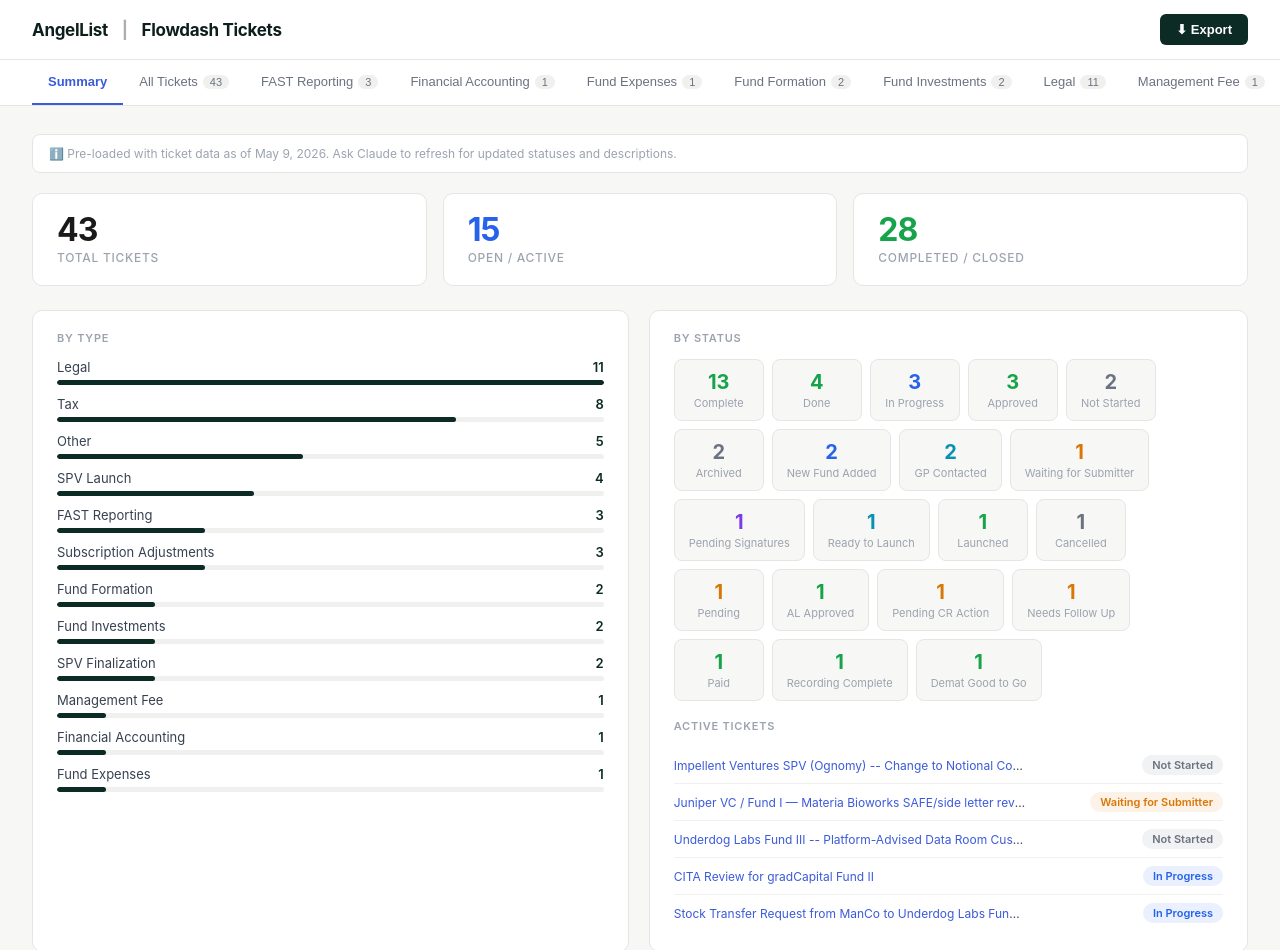
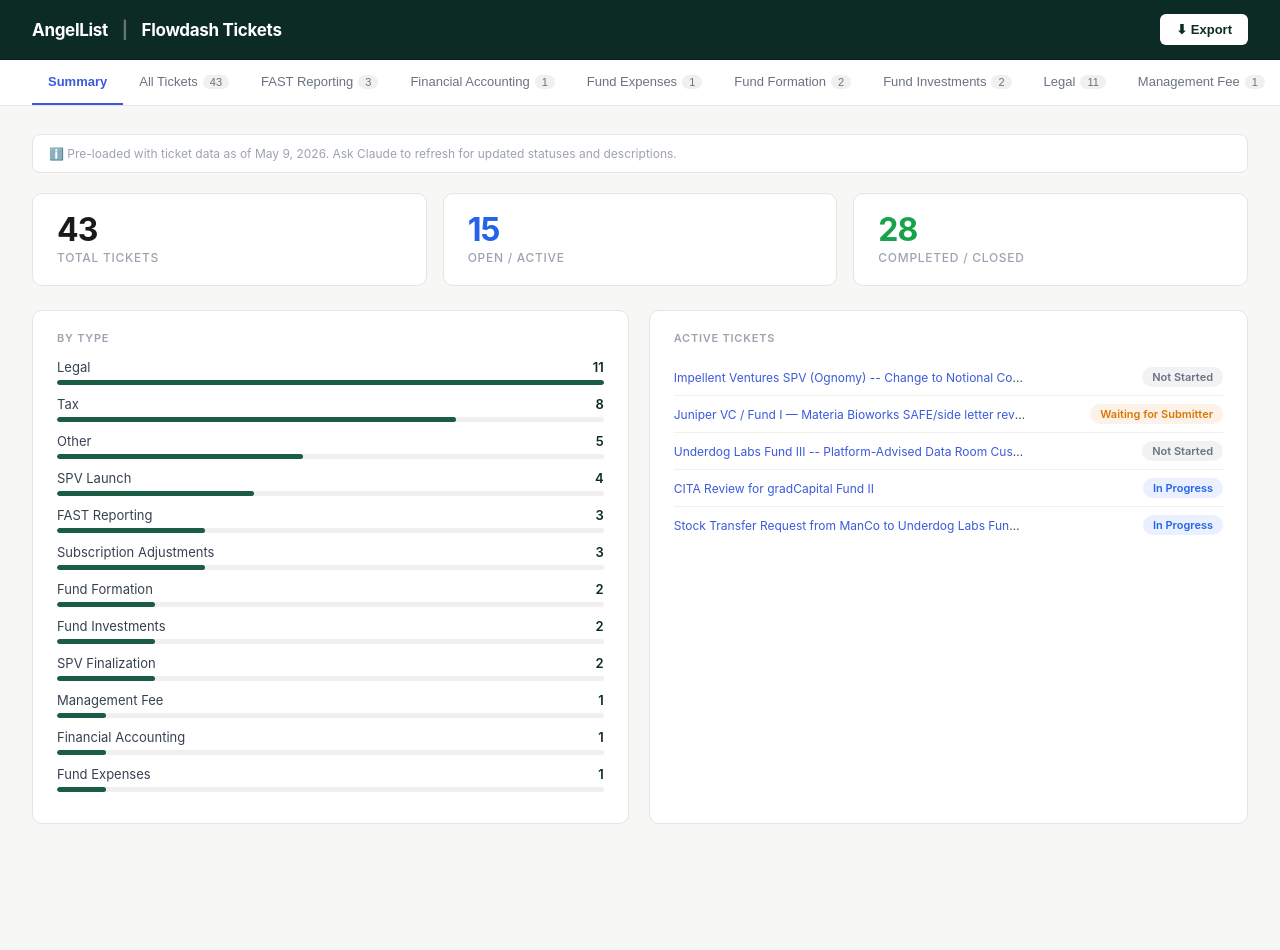
Before and after one commit to colineifert/flowdash-dashboard, a plain HTML site: page index.html in a window 1280 px wide. Shown: the top 950 px of the page. After the commit the page ends 876 px from the top, so only its background shows below. Drawn offline with Linux system fonts and the light colour scheme.

Commit message:
Update index.html

```diff
--- a/index.html
+++ b/index.html
@@ -7,10 +7,10 @@
   <style>
     *{box-sizing:border-box;margin:0;padding:0}
     body{font-family:-apple-system,BlinkMacSystemFont,'Inter','Segoe UI',sans-serif;background:#f7f7f5;color:#1a1a1a;min-height:100vh;display:flex;flex-direction:column}
-    .header{background:#fff;border-bottom:1px solid #e5e5e3;padding:0 32px;display:flex;align-items:center;justify-content:space-between;height:60px;position:sticky;top:0;z-index:50}
-    .logo{font-size:17px;font-weight:700;color:#0d1f1c;letter-spacing:-.3px}
-    .logo span{color:#0d1f1c;opacity:.35;margin:0 10px}
-    .btn-export{background:#0d2b25;color:#fff;border:none;border-radius:6px;padding:8px 16px;cursor:pointer;font-size:13px;font-weight:600;transition:opacity .15s}
+    .header{background:#0d2b25;border-bottom:1px solid #0a2020;padding:0 32px;display:flex;align-items:center;justify-content:space-between;height:60px;position:sticky;top:0;z-index:50}
+    .logo{font-size:17px;font-weight:700;color:#fff;letter-spacing:-.3px}
+    .logo span{color:#fff;opacity:.35;margin:0 10px}
+    .btn-export{background:#fff;color:#0d2b25;border:none;border-radius:6px;padding:8px 16px;cursor:pointer;font-size:13px;font-weight:700;transition:opacity .15s}
     .btn-export:hover{opacity:.85}
     .tabs-bar{background:#fff;border-bottom:1px solid #e5e5e3;padding:0 32px;display:flex;gap:0;overflow-x:auto;scrollbar-width:none}
     .tabs-bar::-webkit-scrollbar{display:none}
@@ -33,7 +33,7 @@
     .bar-label{display:flex;justify-content:space-between;margin-bottom:5px;font-size:13px;color:#374151}
     .bar-count{font-weight:600;color:#0d2b25}
     .bar-bg{height:5px;border-radius:3px;background:#f0f0ee;overflow:hidden}
-    .bar-fill{height:100%;border-radius:3px;background:#0d2b25}
+    .bar-fill{height:100%;border-radius:3px;background:#1a5c45}
     .status-grid{display:flex;flex-wrap:wrap;gap:8px;margin-bottom:18px}
     .status-box{background:#f7f7f5;border:1px solid #e5e5e3;border-radius:8px;padding:10px 14px;min-width:90px;text-align:center}
     .status-num{font-size:20px;font-weight:700}
@@ -283,9 +283,7 @@
     <div class="grid2">
       <div class="card"><div class="card-title">By Type</div>${bars}</div>
       <div class="card">
-        <div class="card-title">By Status</div>
-        <div class="status-grid">${boxes}</div>
-        <div class="card-title" style="margin-top:4px">Active Tickets</div>
+        <div class="card-title">Active Tickets</div>
         ${recent||'<div style="font-size:12px;color:#9ca3af">No active tickets.</div>'}
       </div>
     </div>`;
```
